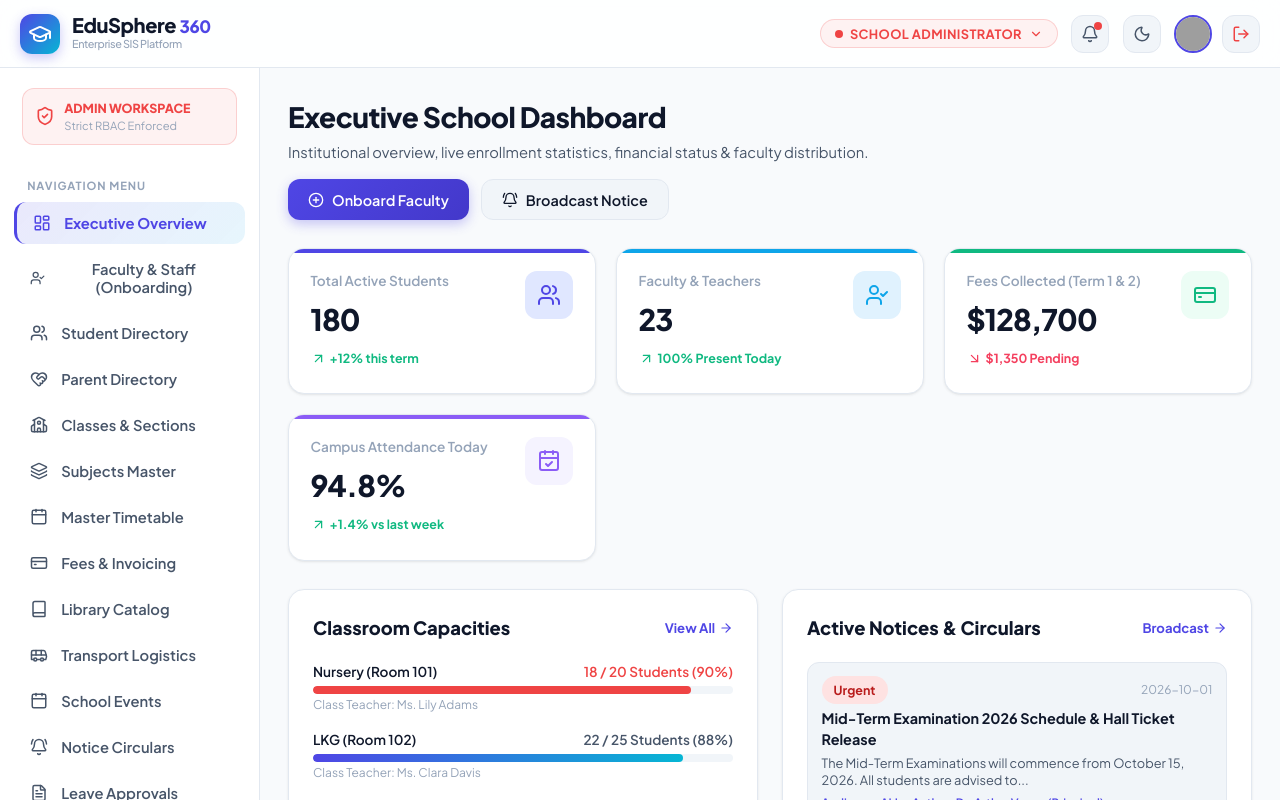
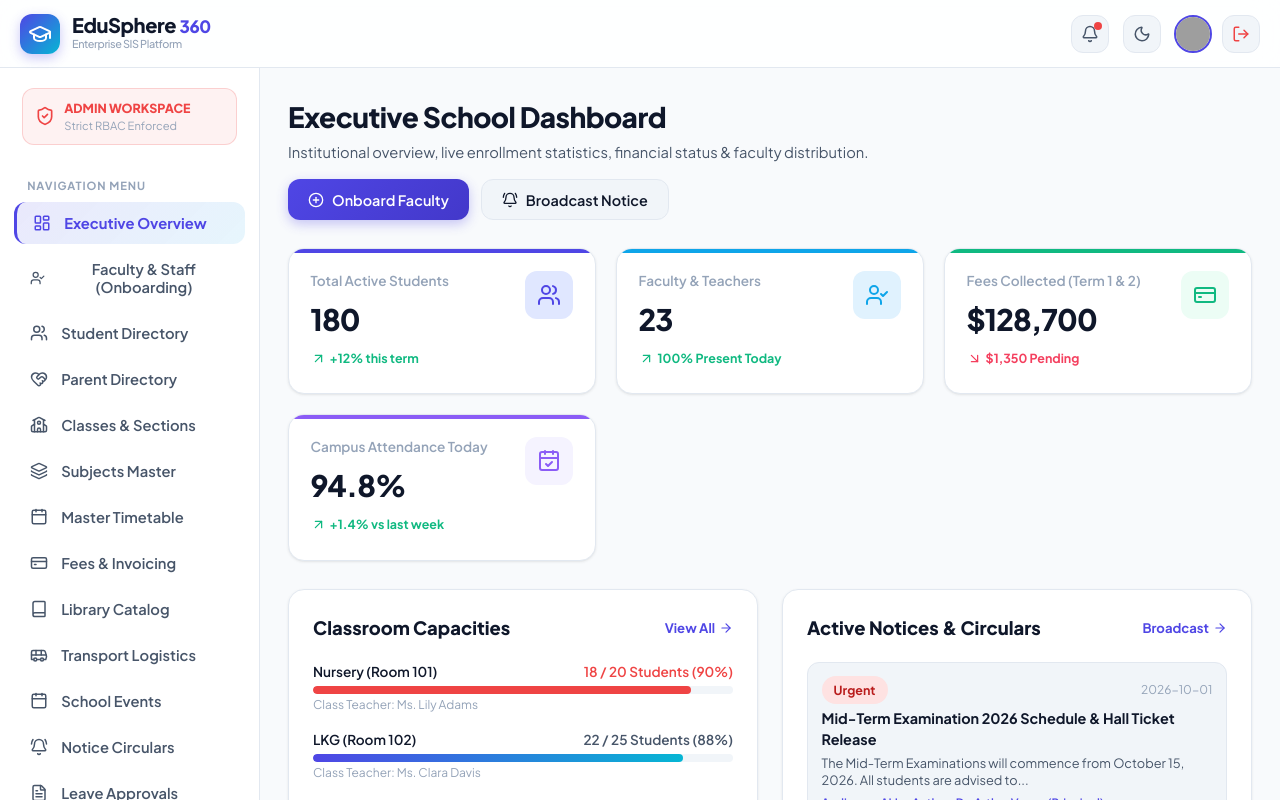
Before and after one commit to manishmaury221105-rgb/School-Management-System, a React (Vite) app: page / in a window 1280 px wide. Both pictures are taken after a click on the button "1-Click". Built offline with nearby package versions, Linux system fonts and the light colour scheme; grey boxes are pictures that could not be loaded.

Commit message:
Remove in-app role switcher dropdown from top navbar

```diff
--- a/src/components/common/Navbar.jsx
+++ b/src/components/common/Navbar.jsx
@@ -10,19 +10,14 @@ import {
   Moon,
   LogOut,
   Bell,
-  Shield,
-  Check,
-  ChevronDown,
   Key,
-  User,
   Save,
 } from 'lucide-react';
 
 export const Navbar = () => {
-  const { currentUser, currentRole, toggleTheme, theme, loginWithRole, logout, changePassword, updateProfile } = useAuth();
+  const { currentUser, currentRole, toggleTheme, theme, logout, changePassword, updateProfile } = useAuth();
   const { notifications } = useSchoolData();
 
-  const [showRoleMenu, setShowRoleMenu] = useState(false);
   const [isNotifDrawerOpen, setIsNotifDrawerOpen] = useState(false);
   const [isProfileModalOpen, setIsProfileModalOpen] = useState(false);
   const [currentPwd, setCurrentPwd] = useState('');
@@ -60,89 +55,6 @@ export const Navbar = () => {
 
         {/* Action Controls */}
         <div className="nav-actions-wrap">
-          {/* Interactive Role Switcher Dropdown */}
-          <div style={{ position: 'relative' }}>
-            <button
-              onClick={() => setShowRoleMenu(!showRoleMenu)}
-              className="role-badge-pill"
-              style={{
-                background: roleConfig?.bgLight || 'var(--primary-light)',
-                color: roleConfig?.badgeColor || 'var(--primary)',
-                border: `1px solid ${roleConfig?.badgeColor || 'var(--primary)'}33`,
-                cursor: 'pointer',
-                display: 'flex',
-                alignItems: 'center',
-                gap: '0.45rem',
-              }}
-            >
-              <div
-                style={{
-                  width: '8px',
-                  height: '8px',
-                  borderRadius: '50%',
-                  background: roleConfig?.badgeColor || 'var(--primary)',
-                }}
-              />
-              <span>{roleConfig?.title || currentRole}</span>
-              <ChevronDown size={14} />
-            </button>
-
-            {showRoleMenu && (
-              <div
-                className="card-elevated"
-                style={{
-                  position: 'absolute',
-                  top: 'calc(100% + 8px)',
-                  right: 0,
-                  width: '260px',
-                  padding: '0.5rem',
-                  zIndex: 100,
-                  background: 'var(--bg-card)',
-                  boxShadow: 'var(--shadow-xl)',
-                }}
-              >
-                <div style={{ padding: '0.5rem 0.75rem', fontSize: '0.75rem', fontWeight: '700', color: 'var(--text-muted)', borderBottom: '1px solid var(--border)' }}>
-                  SWITCH ROLE (RBAC DEMO)
-                </div>
-                {Object.values(ROLES).map((role) => (
-                  <button
-                    key={role}
-                    onClick={() => {
-                      loginWithRole(role);
-                      setShowRoleMenu(false);
-                    }}
-                    style={{
-                      width: '100%',
-                      display: 'flex',
-                      alignItems: 'center',
-                      justifyContent: 'space-between',
-                      padding: '0.65rem 0.75rem',
-                      borderRadius: 'var(--radius-md)',
-                      fontSize: '0.85rem',
-                      fontWeight: currentRole === role ? '700' : '500',
-                      color: currentRole === role ? 'var(--primary)' : 'var(--text-primary)',
-                      background: currentRole === role ? 'var(--bg-input)' : 'transparent',
-                      marginTop: '2px',
-                    }}
-                  >
-                    <div style={{ display: 'flex', alignItems: 'center', gap: '0.5rem' }}>
-                      <div
-                        style={{
-                          width: '8px',
-                          height: '8px',
-                          borderRadius: '50%',
-                          background: ROLE_PERMISSIONS[role].badgeColor,
-                        }}
-                      />
-                      <span>{ROLE_PERMISSIONS[role].title}</span>
-                    </div>
-                    {currentRole === role && <Check size={16} />}
-                  </button>
-                ))}
-              </div>
-            )}
-          </div>
-
           {/* In-App Notifications Button with Unread Badge */}
           <button
             onClick={() => setIsNotifDrawerOpen(true)}
```
Also changed, not shown: 38 other files (tests, documents, lock files or other folders).
